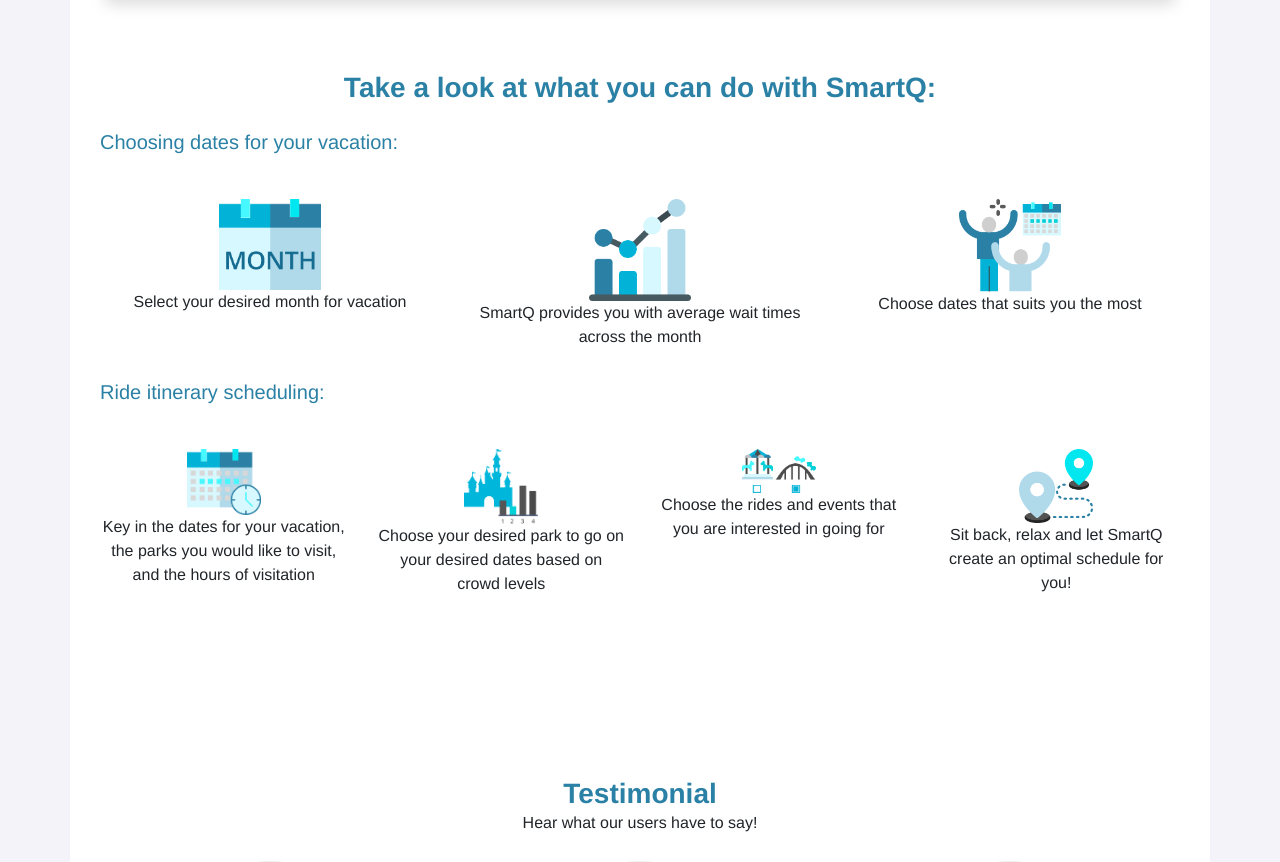
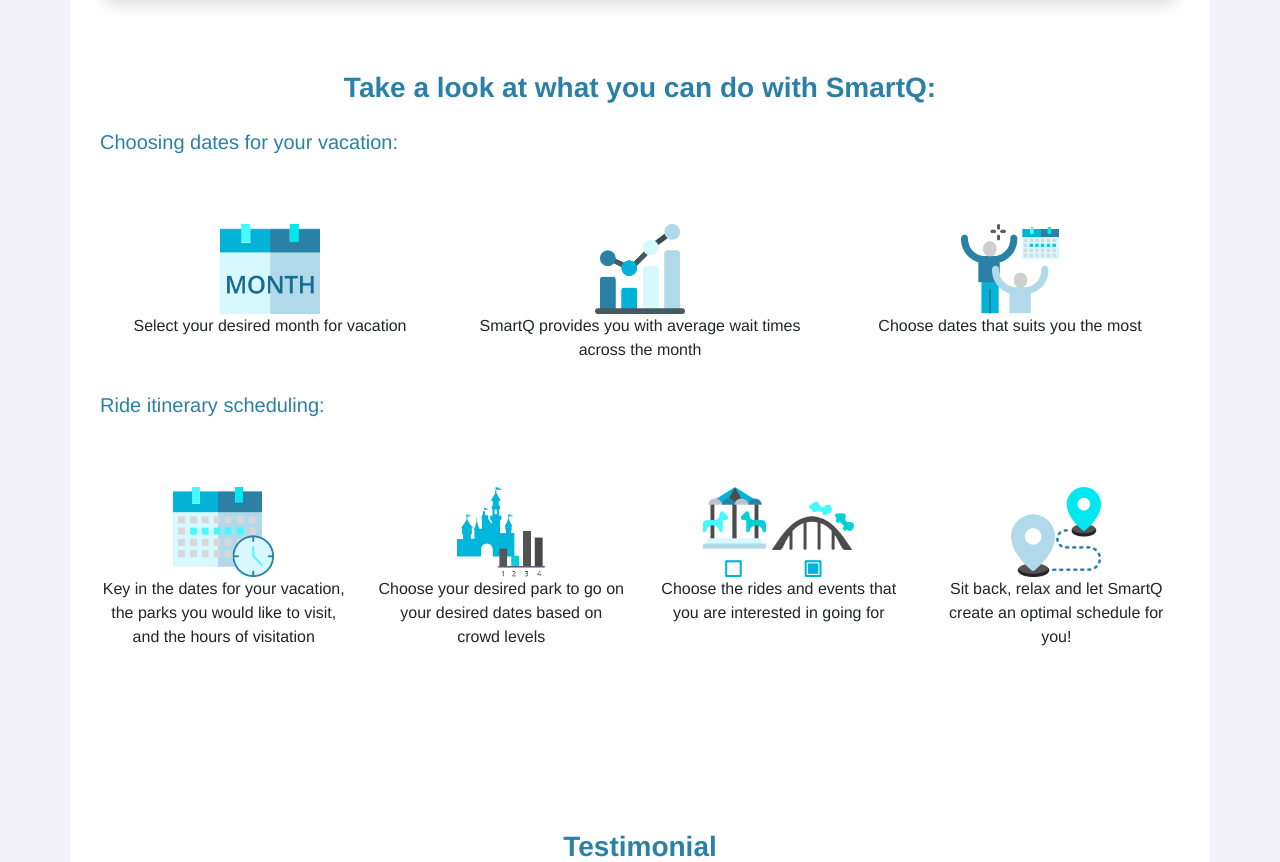
Before and after one commit to loichiilek/data-x_website, a Flask app: page / in a window 1280 px wide. Shown: the part 547-1409 px from the top of the page. Run offline with Flask 2, Linux system fonts and the light colour scheme; some libraries are stand-ins or nearby versions.

Commit message:
Update main.css

```diff
--- a/datax_website/static/css/main.css
+++ b/datax_website/static/css/main.css
@@ -50,14 +50,14 @@ body {
     color: #2B81A5;
     margin: 0;
     padding-top: 15px;
-    padding-bottom: 15px;
+    padding-bottom: 30px;
 }
 
 .container.information > .row{
-    margin-top:30px;
+    margin-top:40px;
 }
 .container.information > .row > div >img {
-    width: 30%;
+    height: 90px;
 }
 
 .container.information > p {
```
